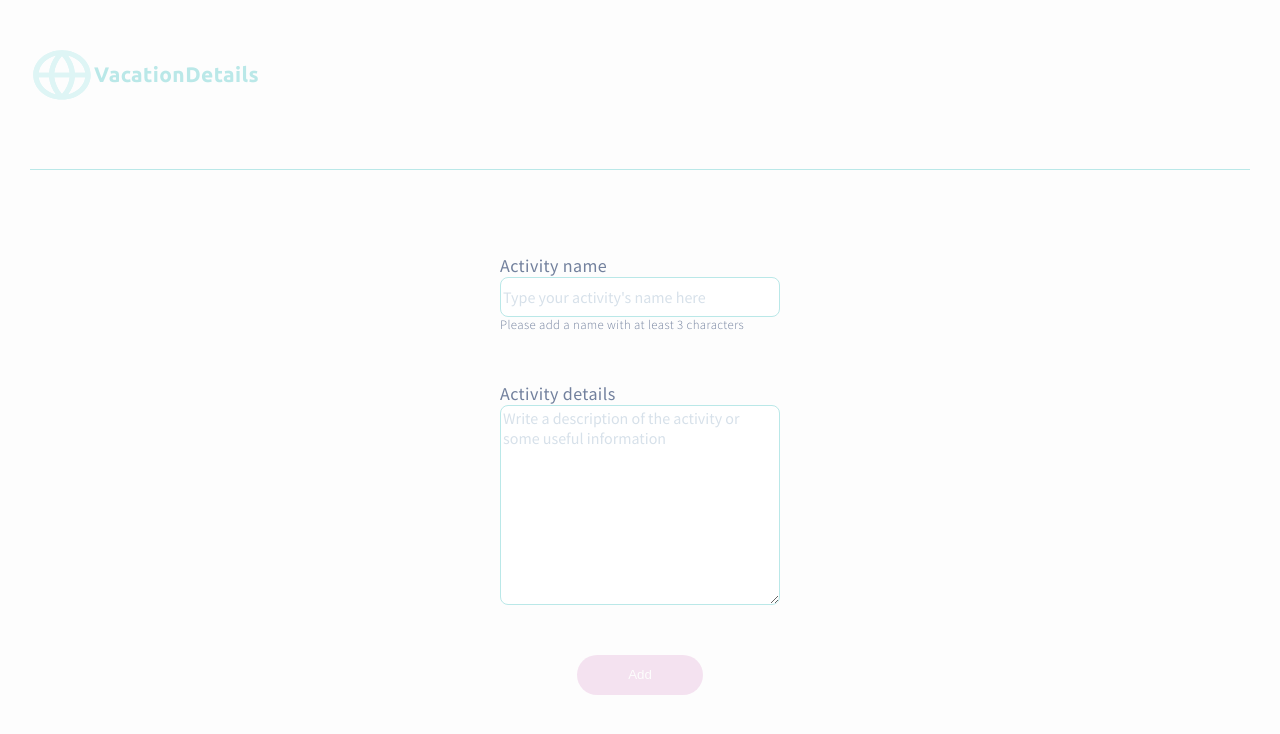
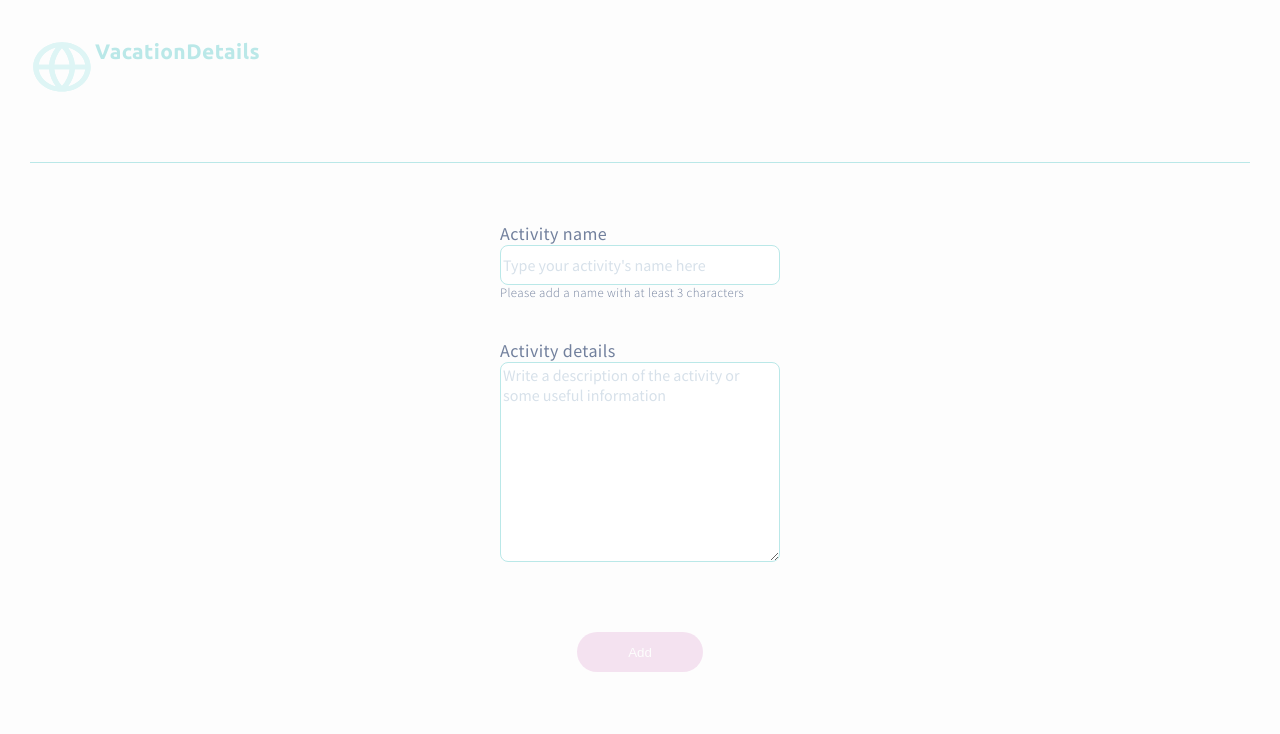
Before and after one commit to sinafischer/capstone-project, a React (Create React App) app: page / in a window 1280 px wide. Shown: the top 734 px of the page. Built offline with nearby package versions, Linux system fonts and the light colour scheme.

Commit message:
Create component DivisionLine, refine styling

```diff
--- a/src/App.js
+++ b/src/App.js
@@ -26,15 +26,20 @@ export default function App() {
 const StyledList = styled.ul`
   list-style: none;
   padding: 0;
-  margin: 30px 30px;
+  margin: 0 30px;
   display: flex;
   flex-direction: column-reverse;
 `
 const AppGrid = styled.div`
   display: grid;
-  grid-template: 55px auto;
+  grid-template: 130px auto;
   height: 100vh;
 `
 const Main = styled.main`
   overflow-y: scroll;
+  &::after {
+    content: '';
+    display: block;
+    height: 40px;
+  }
 `
--- a/src/components/ActivityListItem.js
+++ b/src/components/ActivityListItem.js
@@ -1,6 +1,7 @@
 import React from 'react'
 import styled from 'styled-components'
 import ShowMoreText from 'react-show-more-text'
+import { DivisionLine } from './DivisionLine'
 
 export default function ActivityListItem({ activities }) {
   return (
@@ -20,15 +21,7 @@ export default function ActivityListItem({ activities }) {
   )
 }
 
-const DivisionLine = styled.div`
-  background-color: var(--primary);
-  max-width: 100%;
-  height: 1px;
-  margin: 50px 0;
+const StyledLi = styled.li`
+  margin: 0;
+  padding: 0;
 `
-
-const StyledLi = styled.li`
-  :last-child {
-    margin-bottom: 100px;
-  }
-`
--- a/src/components/AddActivityForm.js
+++ b/src/components/AddActivityForm.js
@@ -8,8 +8,7 @@ export default function AddActivityForm({ setActivity }) {
   })
 
   return (
-    <StyledForm>
-      <form onSubmit={handleSubmit}>
+    <StyledForm onSubmit={handleSubmit}>
       <StyledLabel htmlFor="name">
         Activity name
         <StyledInput
@@ -55,7 +54,6 @@ export default function AddActivityForm({ setActivity }) {
       >
         Add
       </StyledAddButton>
-      </form>
     </StyledForm>
   )
 
@@ -76,17 +74,17 @@ export default function AddActivityForm({ setActivity }) {
   }
 }
 
-const StyledForm = styled.section`
+const StyledForm = styled.form`
   display: flex;
   justify-content: center;
   align-items: center;
   flex-flow: column wrap;
-  margin-bottom: 40px;
+  margin: 50px 0 0;
 `
 
 const StyledLabel = styled.label`
   display: block;
-  margin: 50px auto;
+  margin: 0 auto 40px;
 `
 
 const StyledInput = styled.input`
@@ -148,7 +146,7 @@ const StyledAddButton = styled.button`
   background: var(--tertiary);
   border: none;
   color: var(--senary);
-  margin: 0 auto;
+  margin: 30px auto;
 
   :disabled {
     opacity: 40%;
--- /dev/null
+++ b/src/components/DivisionLine.js
@@ -0,0 +1,8 @@
+import styled from 'styled-components'
+
+export const DivisionLine = styled.div`
+  background-color: var(--primary);
+  max-width: 100%;
+  height: 1px;
+  margin: 30px 0 0;
+`
--- a/src/components/Header.js
+++ b/src/components/Header.js
@@ -1,35 +1,44 @@
 import React from 'react'
 import styled from 'styled-components'
 import globe from '../images/globe.svg'
+import { DivisionLine } from './DivisionLine'
 
 export default function Header() {
   return (
-    <>
-      <StyledHeader>
-        <img src={globe} alt="" />
-        <StyledHeadline>VacationDetails</StyledHeadline>
-      </StyledHeader>
-      <DivisionLine />
-    </>
+    <StyledHeader>
+      <StyledGlobe src={globe} alt="" />
+      <StyledHeadline>VacationDetails</StyledHeadline>
+      <StyledDivisionLine />
+    </StyledHeader>
   )
 }
 
 const StyledHeader = styled.header`
-  display: flex;
-  justify-content: left;
+  /* display: flex;
+  justify-content: flex-start;
   align-items: center;
-  margin: 30px 0 0 30px;
+  margin: 0 30px; */
+  display: grid;
+  grid-template-columns: 30px 65px auto 30px;
+  grid-template-rows: auto auto;
+  align-items: center;
 `
 const StyledHeadline = styled.h1`
   display: inline;
+  grid-column-start: 3;
+  grid-row-start: 1;
   font-family: 'Ubuntu', sans-serif;
   font-weight: 700;
   font-size: 21px;
   color: var(--primary);
 `
-const DivisionLine = styled.div`
-  background-color: var(--primary);
-  max-width: 100%;
-  height: 1px;
-  margin: 50px 30px 0;
+const StyledGlobe = styled.img`
+  grid-column-start: 2;
+  grid-row-start: 1;
+  margin: 30px 0 0;
 `
+const StyledDivisionLine = styled(DivisionLine)`
+  grid-row-start: 3;
+  grid-column-start: 2;
+  grid-column-end: 4;
+`
```
Lines whose indentation alone changed are shown as unchanged.
